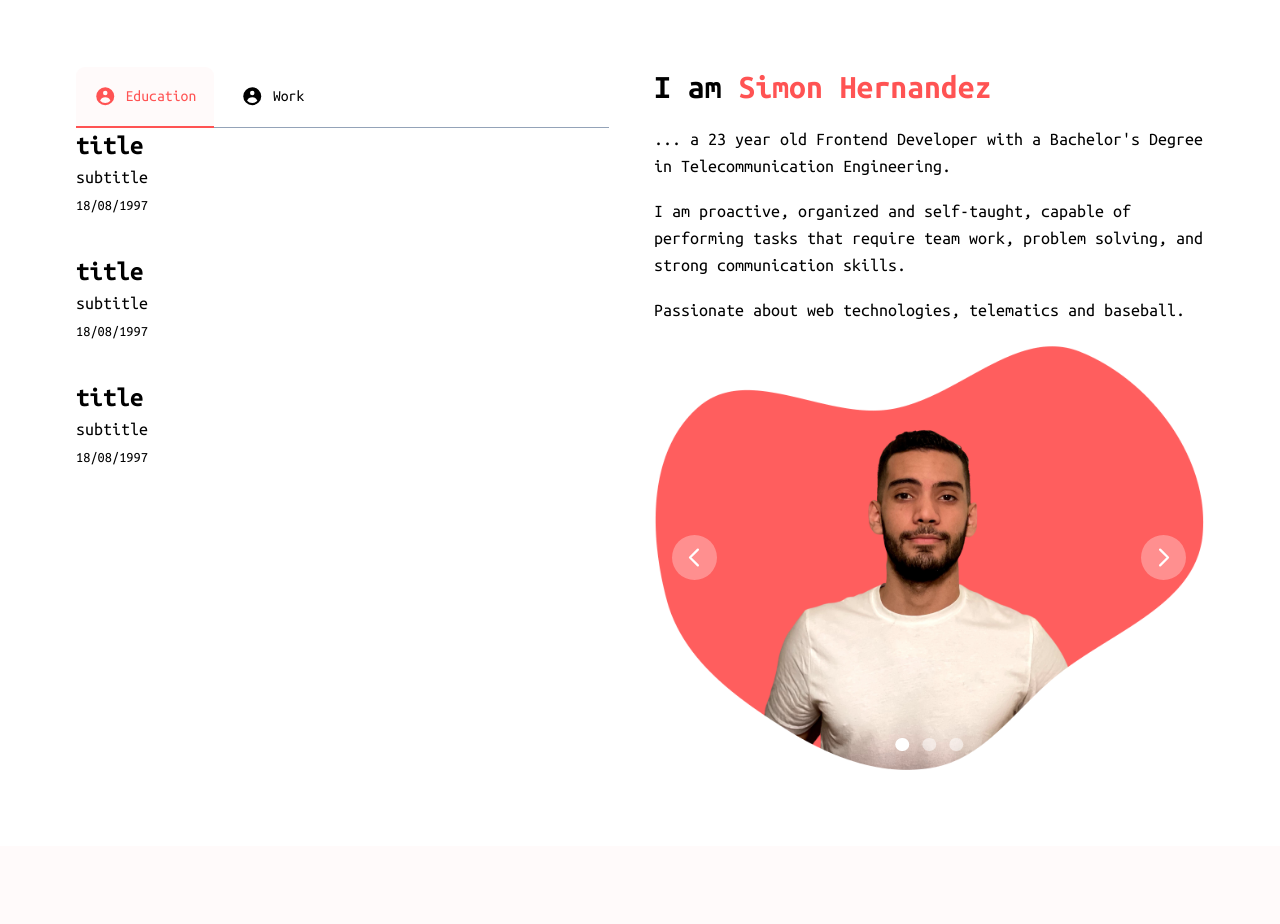
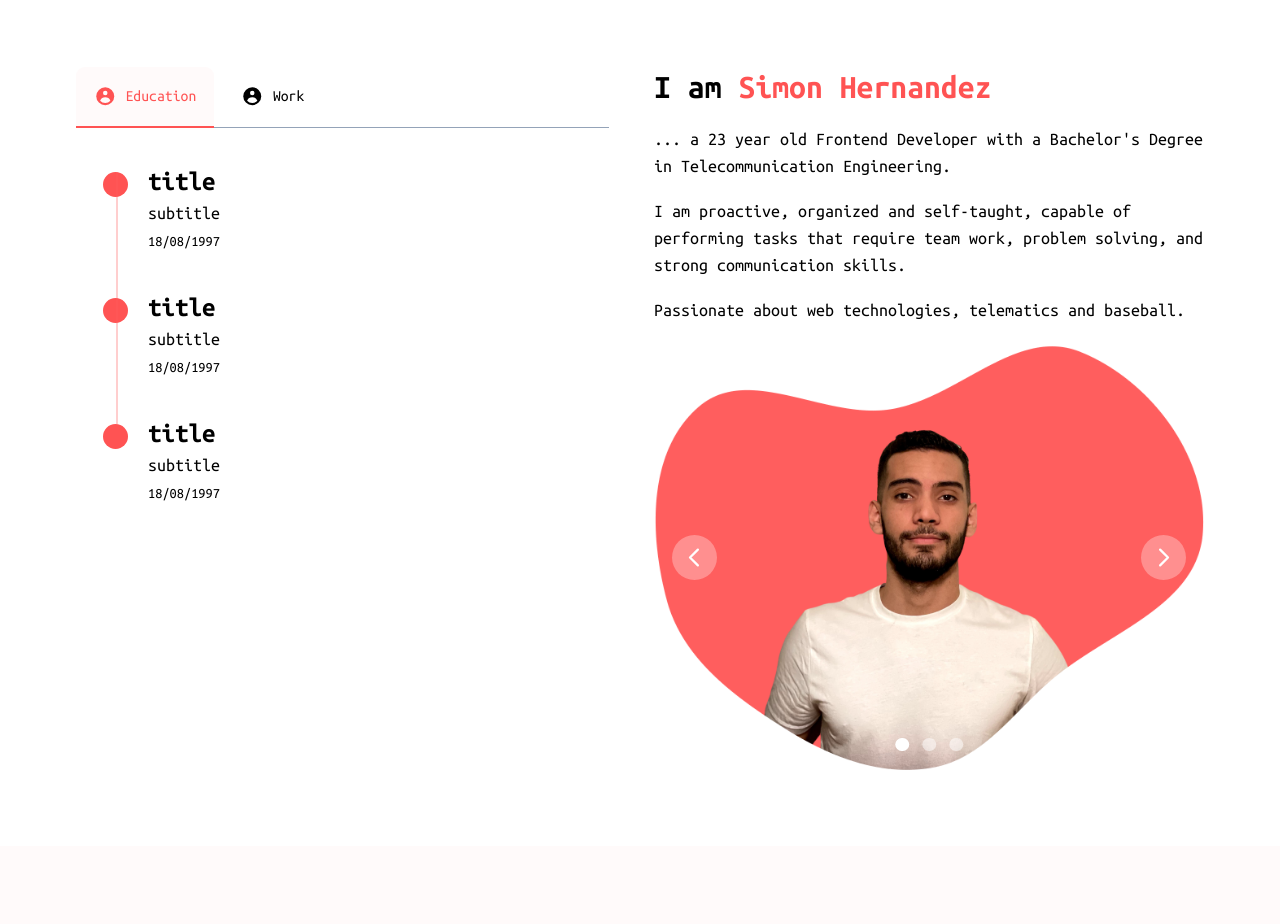
Before and after one commit to simonhernandez/react-portfolio, a React (Vite) app: page / in a window 1280 px wide. Shown: the part 920-1844 px from the top of the page. Built offline with nearby package versions, Linux system fonts and the light colour scheme.

Commit message:
add: timeline styles

```diff
--- a/src/components/Timeline.jsx
+++ b/src/components/Timeline.jsx
@@ -4,10 +4,10 @@ import TimelineItem from './TimelineItem';
 
 const Timeline = ({aboutInfoArray}) => {
   return (
-    <ul>
+    <ul className='ml-16 my-8'>
         {aboutInfoArray.map((aboutInfoItem, index) =>{
             return (
-                <li key={aboutInfoItem.id} className={`${index !== aboutInfoArray.length - 1 ? 'mb-8' : ''}`}>
+                <li key={aboutInfoItem.id} className={`${index !== aboutInfoArray.length - 1 ? 'mb-8' : ''} timeline-item text-left`}>
                     <TimelineItem {...aboutInfoItem} />
                 </li>
             )
--- a/src/index.css
+++ b/src/index.css
@@ -125,7 +125,6 @@ a{
 
 .timeline-item{
   max-width: 275px;
-  margin-right: auto;
   position: relative;
 }
 
@@ -137,7 +136,8 @@ a{
   height: 25px;
   background-color: #FF5353;
   border-radius: 50%;
-  left: calc(100% + 20px);
+  top: 8px;
+  right: calc(100% + 20px);
 }
 
 .timeline-item:not(:last-child)::after {
@@ -146,14 +146,14 @@ a{
     position: absolute;
     width: 2px;
     height: calc(100% + 36px);
-    background-color: #FF5353;
-    left: calc(100% + 32.5px);
-    top: 0;
+    background-color: rgba(255,94,94,.3);
+    right: calc(100% + 30.5px);
+    top: 8px;
 }
 
 @media screen and (min-width: 660px) {
   .timeline-item{
     max-width: 300px;
-    margin: 0 auto;
+    /* margin: 0 auto; */
   }
 }
```
